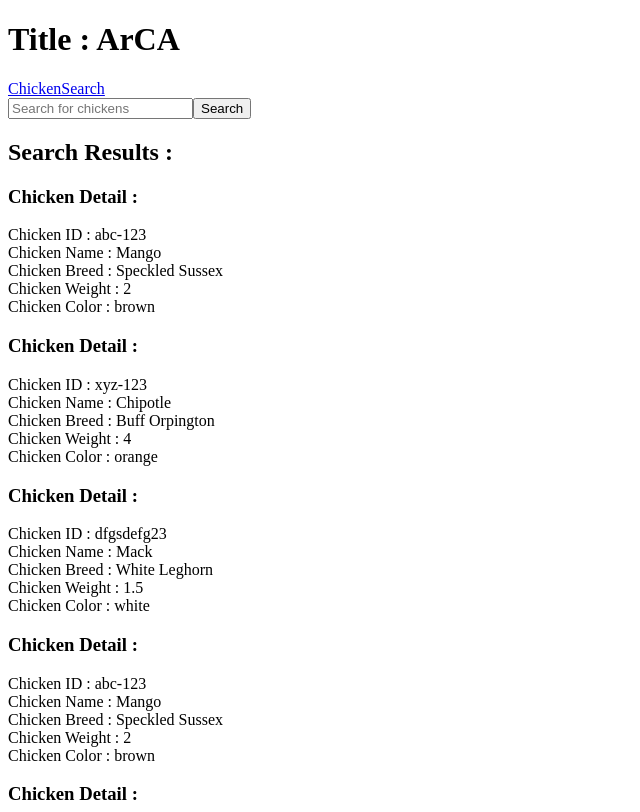
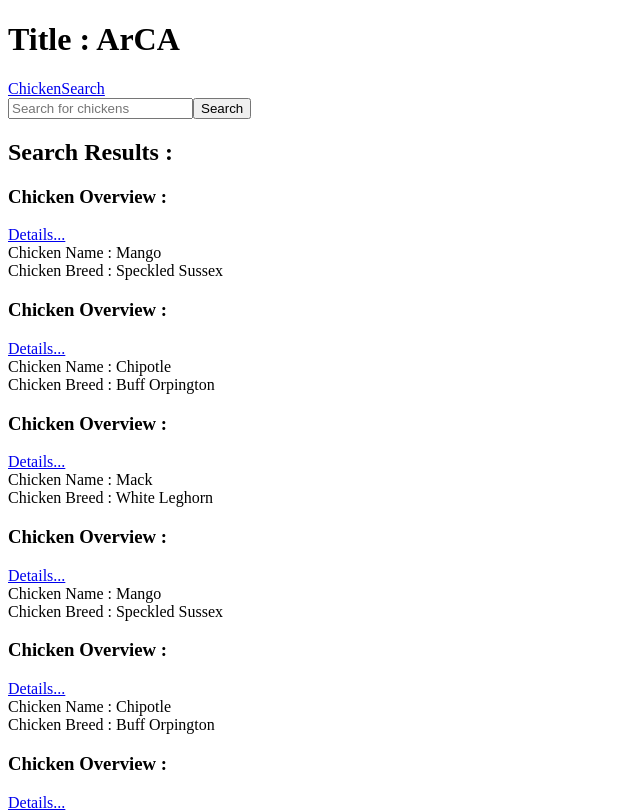
Before and after one commit to carpaltunnel/2025-fall-angular, an Angular app: page / in a window 1280 px wide. Shown: the top 812 px of the page, without its empty margins (0-640 px from the left). Built offline with nearby package versions, Linux system fonts and the light colour scheme.

Commit message:
overview + details

```diff
--- a/src/app/app.ts
+++ b/src/app/app.ts
@@ -11,6 +11,5 @@ import { ChickenSearch } from './chicken-search/chicken-search';
 })
 export class App {
   protected readonly title = signal('ArCA');
-  protected readonly cameron = 'October';
 
 }
--- a/src/app/chicken-details/chicken-details.html
+++ b/src/app/chicken-details/chicken-details.html
@@ -1,6 +1,6 @@
-<h3>Chicken Detail : </h3>
-<div><span>Chicken ID :</span> {{ currentChicken().id }} </div>
-<div><span>Chicken Name :</span> {{ currentChicken().name }} </div>
-<div><span>Chicken Breed :</span> {{ currentChicken().breed }} </div>
-<div><span>Chicken Weight :</span> {{ currentChicken().weight }} </div>
-<div><span>Chicken Color :</span> {{ currentChicken().color }} </div>
+<h3>Chicken Detail ({{ chickenId }}) : </h3>
+<div><span>Chicken ID :</span> {{ currentChicken.id }} </div>
+<div><span>Chicken Name :</span> {{ currentChicken.name }} </div>
+<div><span>Chicken Breed :</span> {{ currentChicken.breed }} </div>
+<div><span>Chicken Weight :</span> {{ currentChicken.weight }} </div>
+<div><span>Chicken Color :</span> {{ currentChicken.color }} </div>
--- a/src/app/chicken-details/chicken-details.ts
+++ b/src/app/chicken-details/chicken-details.ts
@@ -1,5 +1,7 @@
-import { Component, input } from '@angular/core';
-import { Chicken as ChickenType} from '../chicken';
+import { Component, inject } from '@angular/core';
+import { Chicken as ChickenType, mangoChicken} from '../chicken';
+import { ActivatedRoute } from '@angular/router';
+import { ChickenService } from '../chicken.service';
 
 @Component({
   selector: 'app-chicken-details',
@@ -8,5 +10,14 @@ import { Chicken as ChickenType} from '../chicken';
   styleUrl: './chicken-details.css',
 })
 export class ChickenDetails {
-  currentChicken = input.required<ChickenType>();
+  route: ActivatedRoute = inject(ActivatedRoute);
+  chickenId = -1;
+
+  //
+  currentChicken = mangoChicken;
+
+  constructor() {
+    this.chickenId = this.route.snapshot.params['id'];
+    console.log(`---> chickenId is : ${this.chickenId}`);
+  }
 }
--- /dev/null
+++ b/src/app/chicken-overview/chicken-overview.html
@@ -0,0 +1,4 @@
+<h3>Chicken Overview : </h3>
+<a [routerLink]="['/chickens', currentChicken().id]">Details...</a>
+<div><span>Chicken Name :</span> {{ currentChicken().name }} </div>
+<div><span>Chicken Breed :</span> {{ currentChicken().breed }} </div>
--- /dev/null
+++ b/src/app/chicken-overview/chicken-overview.ts
@@ -0,0 +1,13 @@
+import { input, Component } from '@angular/core';
+import { Chicken as ChickenType } from '../chicken';
+import { RouterModule } from '@angular/router';
+
+@Component({
+  selector: 'app-chicken-overview',
+  imports: [RouterModule],
+  templateUrl: './chicken-overview.html',
+  styleUrl: './chicken-overview.css',
+})
+export class ChickenOverview {
+  currentChicken = input.required<ChickenType>();
+}
--- a/src/app/chicken-search/chicken-search.html
+++ b/src/app/chicken-search/chicken-search.html
@@ -8,6 +8,6 @@
 <h2>Search Results : </h2>
 <section class="results">
   @for(result of searchResults; track $index) {
-    <app-chicken-details [currentChicken]="result"></app-chicken-details>
+    <app-chicken-overview [currentChicken]="result"></app-chicken-overview>
   }
 </section>
--- a/src/app/chicken-search/chicken-search.ts
+++ b/src/app/chicken-search/chicken-search.ts
@@ -1,12 +1,12 @@
 import { Component, inject } from '@angular/core';
 import { Chicken as ChickenType } from '../chicken';
-import { ChickenDetails } from '../chicken-details/chicken-details';
 import { ChickenService } from '../chicken.service';
 import { mangoChicken, chipotleChicken, mackChicken } from '../chicken';
+import { ChickenOverview } from "../chicken-overview/chicken-overview";
 
 @Component({
   selector: 'app-chicken-search',
-  imports: [ChickenDetails],
+  imports: [ChickenOverview, ChickenOverview],
   templateUrl: './chicken-search.html',
   styleUrl: './chicken-search.css',
 })
--- a/src/app/chickens/chickens.html
+++ b/src/app/chickens/chickens.html
@@ -1,4 +1,2 @@
 <h1>Chickens : </h1>
-
-
 <br />
```
Also changed, not shown: src/app/chicken-overview/chicken-overview.css (added).
